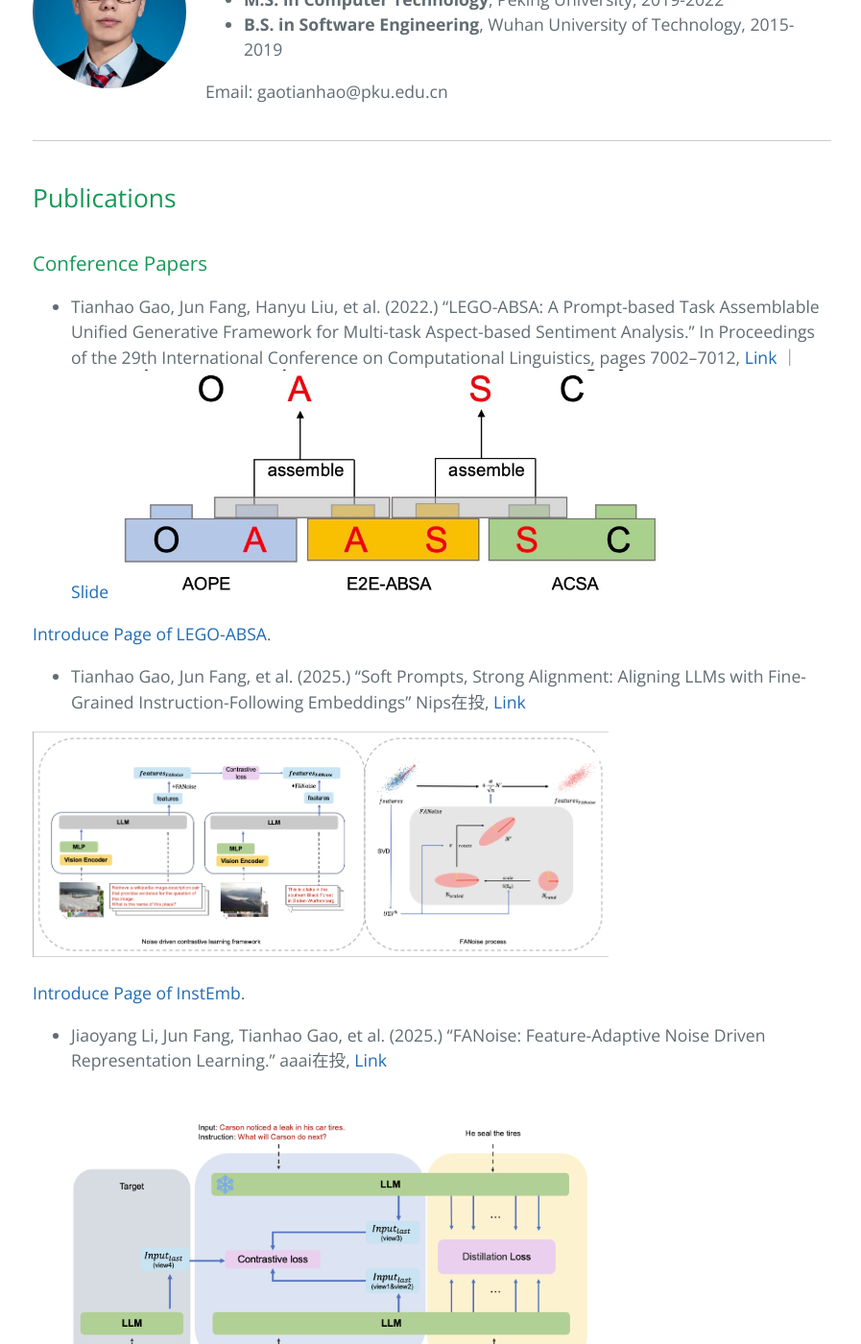
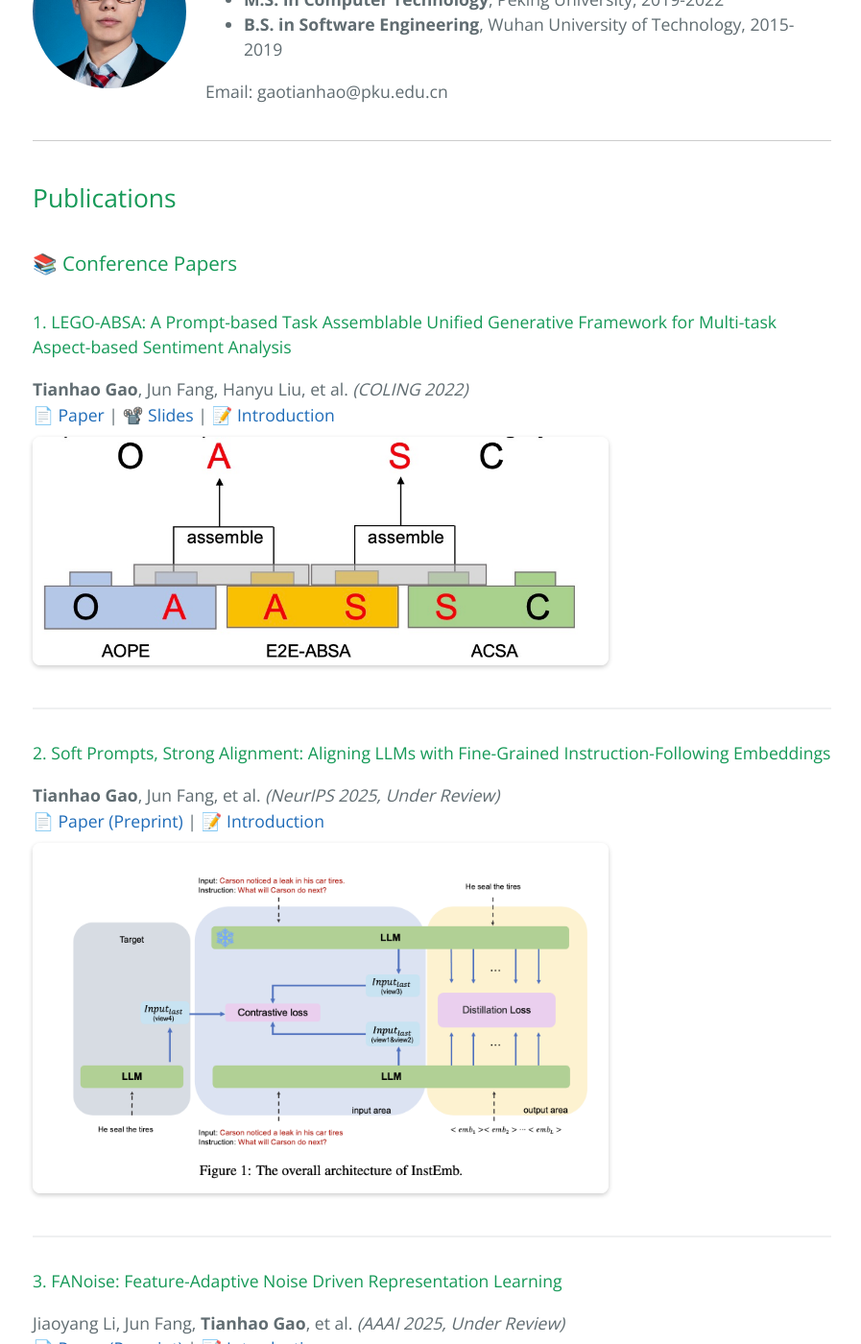
Before and after one commit to scarydemon2/scarydemon2.github.io, a Jekyll site: the page built from index.md, in a window 1280 px wide and 1400 px high, scrolled down 445 px. Shown: the whole window at 96% size, without its empty margins (190-1087 px from the left). Built offline with Jekyll 4.4.1, drawn with Linux system fonts in a browser that asks for light colours; some of the changed text lies outside the part shown.

Commit message:
feat: augument view

```diff
--- a/index.md
+++ b/index.md
@@ -18,34 +18,37 @@ layout: default
 </div>
 
 ## Publications
-### Conference Papers
-<!-- ![Link](figure/LEGO-ABSA.jpg) -->
-- Tianhao Gao, Jun Fang, Hanyu Liu, et al. (2022.) “LEGO-ABSA: A Prompt-based Task Assemblable Unified Generative Framework for Multi-task Aspect-based Sentiment Analysis.” In Proceedings of the 29th International Conference on Computational Linguistics, pages 7002–7012, [Link](https://aclanthology.org/2022.coling-1.610.pdf) ｜ [Slide](https://docs.google.com/presentation/d/1P9n2fXcbiXS980pE7TAIdcb5upj82d1t/edit?usp=sharing&ouid=111174972996846420319&rtpof=true&sd=true)
-<img src="figure/LEGO-ABSA.jpg" alt="LEGO-ABSA" width="600">
 
-[Introduce Page of LEGO-ABSA](pages/LEGO-ABSA.md).
+### 📚 Conference Papers
 
+#### 1. LEGO-ABSA: A Prompt-based Task Assemblable Unified Generative Framework for Multi-task Aspect-based Sentiment Analysis
+**Tianhao Gao**, Jun Fang, Hanyu Liu, et al. *(COLING 2022)*
+[📄 Paper](https://aclanthology.org/2022.coling-1.610.pdf) | [📽️ Slides](https://docs.google.com/presentation/d/1P9n2fXcbiXS980pE7TAIdcb5upj82d1t/edit?usp=sharing&ouid=111174972996846420319&rtpof=true&sd=true) | [📝 Introduction](pages/LEGO-ABSA.md)
+<img src="figure/LEGO-ABSA.jpg" alt="LEGO-ABSA" width="600" style="margin-top:10px; margin-bottom:20px; border-radius:8px; box-shadow:0 2px 5px rgba(0,0,0,0.2);">
 
-- Tianhao Gao, Jun Fang, et al. (2025.) “Soft Prompts, Strong Alignment: Aligning LLMs with Fine-Grained Instruction-Following Embeddings” Nips在投, [Link](https://aclanthology.org/2022.coling-1.610.pdf)
+---
 
-<img src="figure/FANoise.png" alt="FANoise" width="600">
+#### 2. Soft Prompts, Strong Alignment: Aligning LLMs with Fine-Grained Instruction-Following Embeddings
+**Tianhao Gao**, Jun Fang, et al. *(NeurIPS 2025, Under Review)*
+[📄 Paper (Preprint)](https://aclanthology.org/2022.coling-1.610.pdf) | [📝 Introduction](pages/InstEmb.md)
+<img src="figure/InstEmb.png" alt="InstEmb" width="600" style="margin-top:10px; margin-bottom:20px; border-radius:8px; box-shadow:0 2px 5px rgba(0,0,0,0.2);">
 
-[Introduce Page of InstEmb](pages/InstEmb.md).
+---
 
-- Jiaoyang Li, Jun Fang, Tianhao Gao, et al. (2025.) “FANoise: Feature-Adaptive Noise Driven Representation Learning.” aaai在投, [Link](https://aclanthology.org/2022.coling-1.610.pdf)
+#### 3. FANoise: Feature-Adaptive Noise Driven Representation Learning
+Jiaoyang Li, Jun Fang, **Tianhao Gao**, et al. *(AAAI 2025, Under Review)*
+[📄 Paper (Preprint)](https://aclanthology.org/2022.coling-1.610.pdf) | [📝 Introduction](pages/FANoise.md)
+<img src="figure/FANoise.png" alt="FANoise" width="600" style="margin-top:10px; margin-bottom:20px; border-radius:8px; box-shadow:0 2px 5px rgba(0,0,0,0.2);">
 
-<img src="figure/InstEmb.png" alt="InstEmb" width="600">
+---
 
-[Introduce Page of FANoise](pages/LEGO-ABSA.md).
+### 📑 Preprints
 
+#### Joint Event Extraction via Structural Semantic Matching
+Haochen Li, **Tianhao Gao***, Weiping Li, et al. *(Preprint, 2020)*
+[📄 arXiv](https://arxiv.org/abs/2306.03469) | [📝 Introduction](pages/STE.md)
+<img src="figure/STE.jpg" alt="STE" width="600" style="margin-top:10px; margin-bottom:20px; border-radius:8px; box-shadow:0 2px 5px rgba(0,0,0,0.2);">
 
-### Preprint
-
-- Haochen Li, Tianhao Gao* ,Weiping Li, et al. (2020) “Joint Event Extraction via Structural Semantic Matching,” preprint [Link](https://arxiv.org/abs/2306.03469)
-
-<img src="figure/STE.jpg" alt="STE" width="600" height="280">
-
-[Introduce Page of JSSM](pages/STE.md).
 
 ## Patents
 
```
Also changed, not shown: other parts of index.md (+3 -2 lines).
